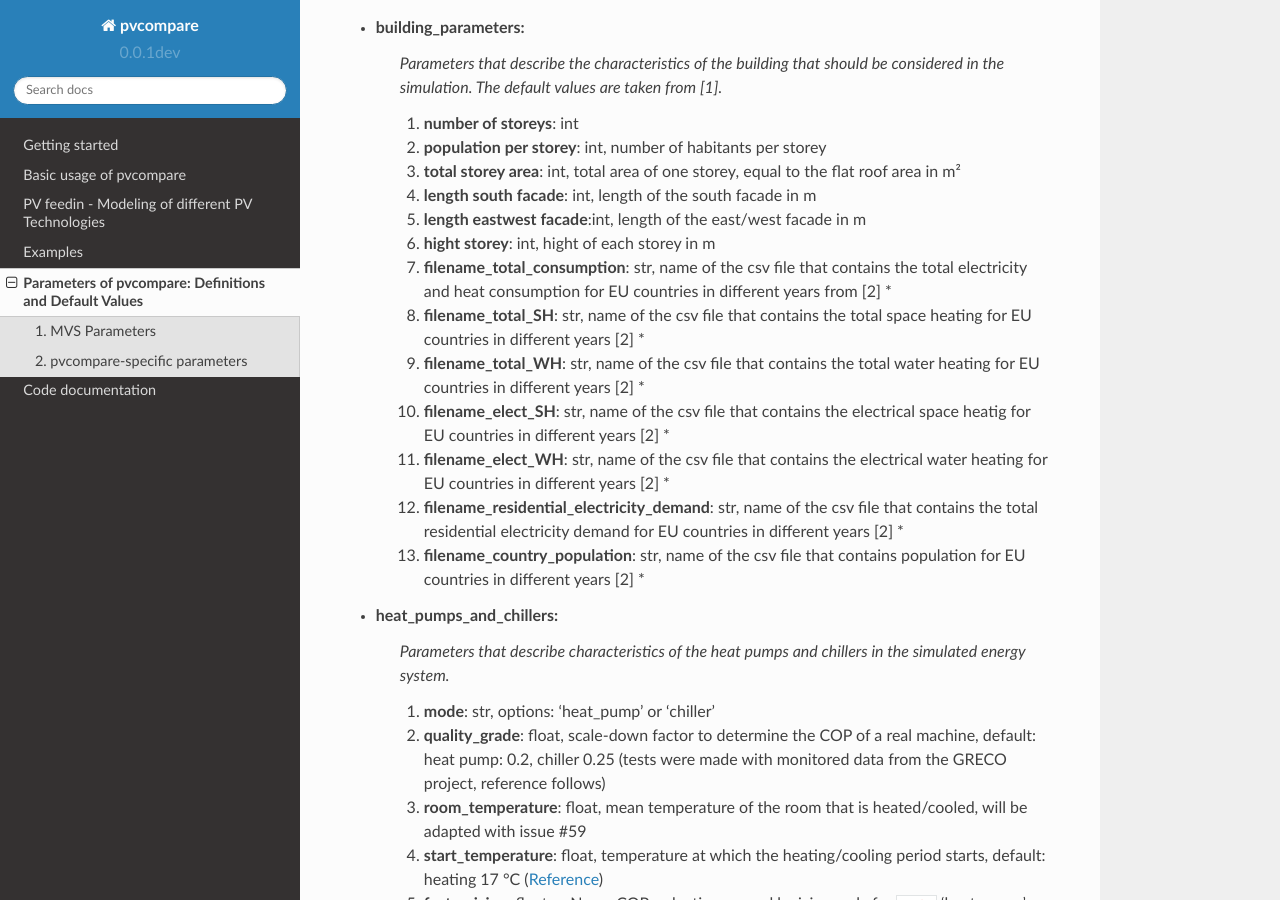
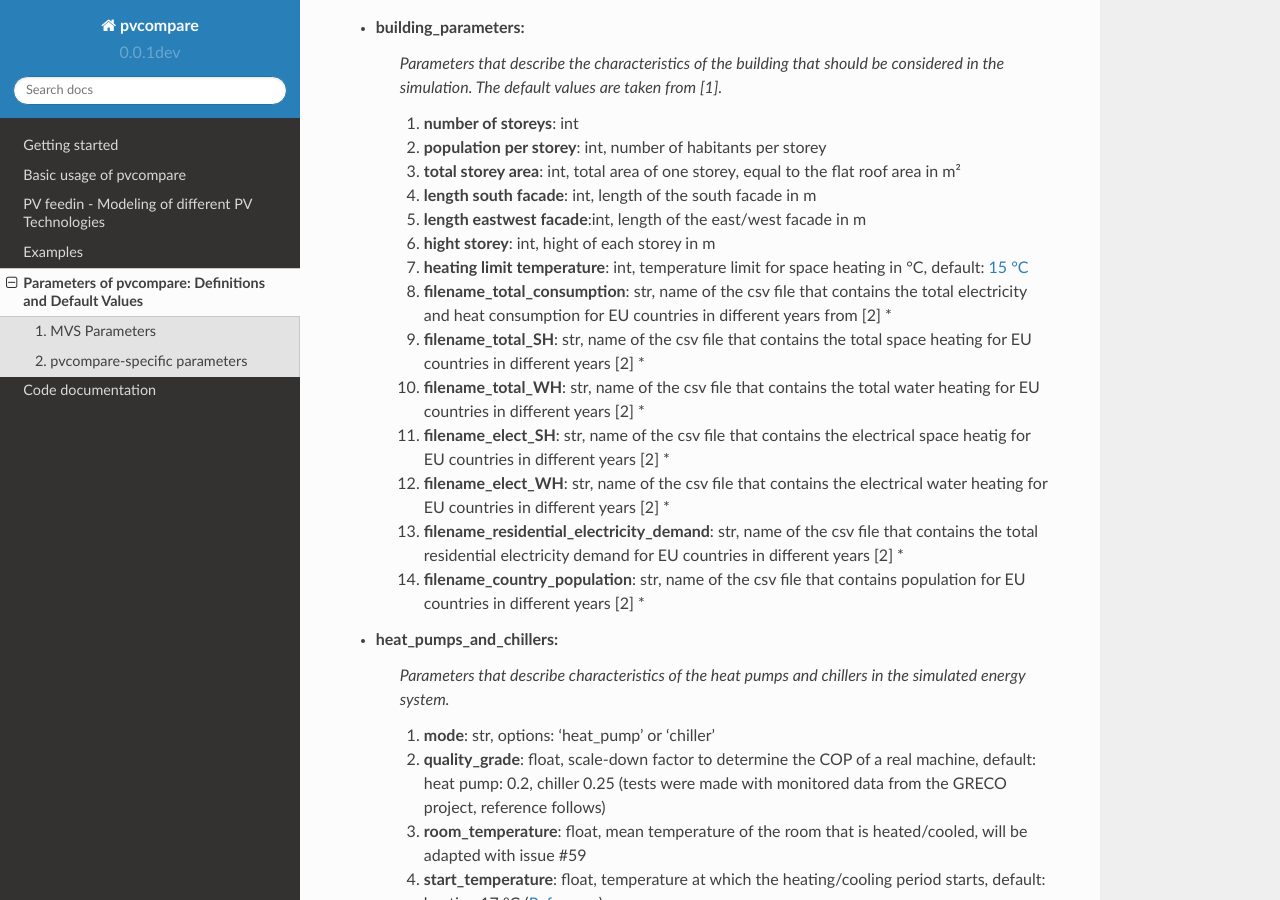
Before and after one commit to greco-project/pvcompare, a Sphinx documentation site: the page built from docs/parameters.rst, in a window 1280 px wide and 900 px high, scrolled down 5734 px. Built offline with Sphinx 7.4.7 and the Read the Docs theme 2.0.0, drawn with Linux system fonts in a browser that asks for light colours; formulas are drawn with MathJax 3.

Commit message:
Update parameters.rst

```diff
--- a/docs/parameters.rst
+++ b/docs/parameters.rst
@@ -214,13 +214,14 @@
     4. **length south facade**: int, length of the south facade in m
     5. **length eastwest facade**:int, length of the east/west facade in m
     6. **hight storey**: int, hight of each storey in m
-    7. **filename_total_consumption**: str, name of the csv file that contains the total electricity and heat consumption for EU countries in different years from [2] *
-    8. **filename_total_SH**: str, name of the csv file that contains the total space heating for EU countries in different years [2] *
-    9. **filename_total_WH**: str, name of the csv file that contains the total water heating for EU countries in different years [2] *
-    10. **filename_elect_SH**: str, name of the csv file that contains the electrical space heatig for EU countries in different years [2] *
-    11. **filename_elect_WH**: str, name of the csv file that contains the electrical water heating for EU countries in different years [2] *
-    12. **filename_residential_electricity_demand**: str, name of the csv file that contains the total residential electricity demand for EU countries in different years [2] *
-    13. **filename_country_population**: str, name of the csv file that contains population for EU countries in different years [2] *
+    7. **heating limit temperature**: int, temperature limit for space heating in °C, default: `15 °C <http://wiki.energie-m.de/Heizgrenztemperatur>`_
+    8. **filename_total_consumption**: str, name of the csv file that contains the total electricity and heat consumption for EU countries in different years from [2] *
+    9. **filename_total_SH**: str, name of the csv file that contains the total space heating for EU countries in different years [2] *
+    10. **filename_total_WH**: str, name of the csv file that contains the total water heating for EU countries in different years [2] *
+    11. **filename_elect_SH**: str, name of the csv file that contains the electrical space heatig for EU countries in different years [2] *
+    12. **filename_elect_WH**: str, name of the csv file that contains the electrical water heating for EU countries in different years [2] *
+    13. **filename_residential_electricity_demand**: str, name of the csv file that contains the total residential electricity demand for EU countries in different years [2] *
+    14. **filename_country_population**: str, name of the csv file that contains population for EU countries in different years [2] *
 
 * heat_pumps_and_chillers:
     *Parameters that describe characteristics of the heat pumps and chillers in the simulated energy system.*
```
